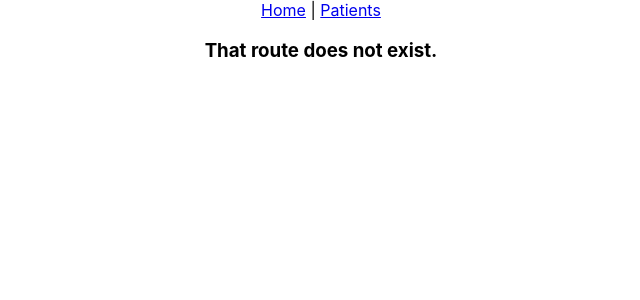
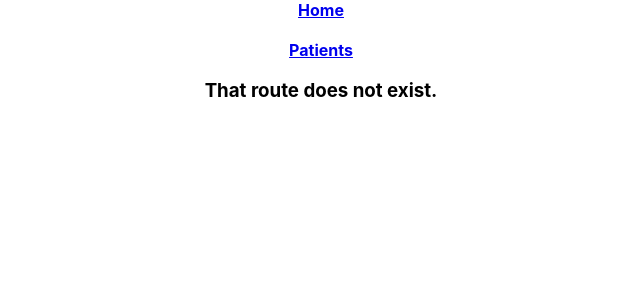
Before and after one commit to The-Gentleman/PocketDocReact, a React (Create React App) app in the folder pocket-doc-react-frontend/: page / in a window 1280 px wide. Shown: the top 300 px of the page, without its empty margins (319-959 px from the left). Built offline with nearby package versions, Linux system fonts and the light colour scheme.

Commit message:
added some line breaks

```diff
--- a/pocket-doc-react-frontend/src/App.js
+++ b/pocket-doc-react-frontend/src/App.js
@@ -11,7 +11,10 @@ function App() {
   return (
       <div className="App">
         <div className="Nav">
-          <Link to="/home">Home</Link> | <Link to="/patients">Patients</Link>
+          <strong><Link to="/home">Home</Link> </strong>
+          <br></br>
+          <br></br>
+          <strong><Link to="/patients">Patients</Link> </strong>
         </div>
         <Switch>
           <Route exact path="/home" component={Header} />
```
